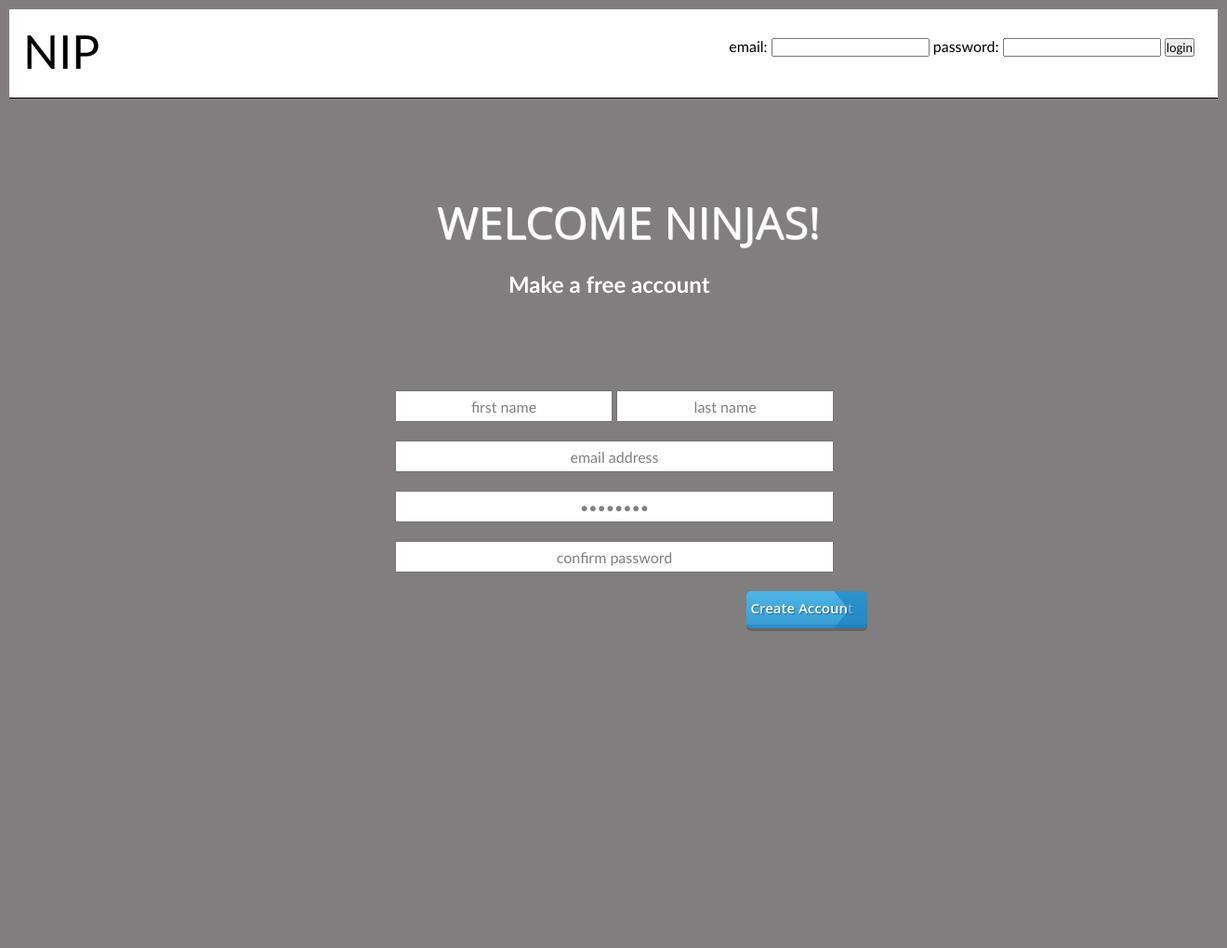
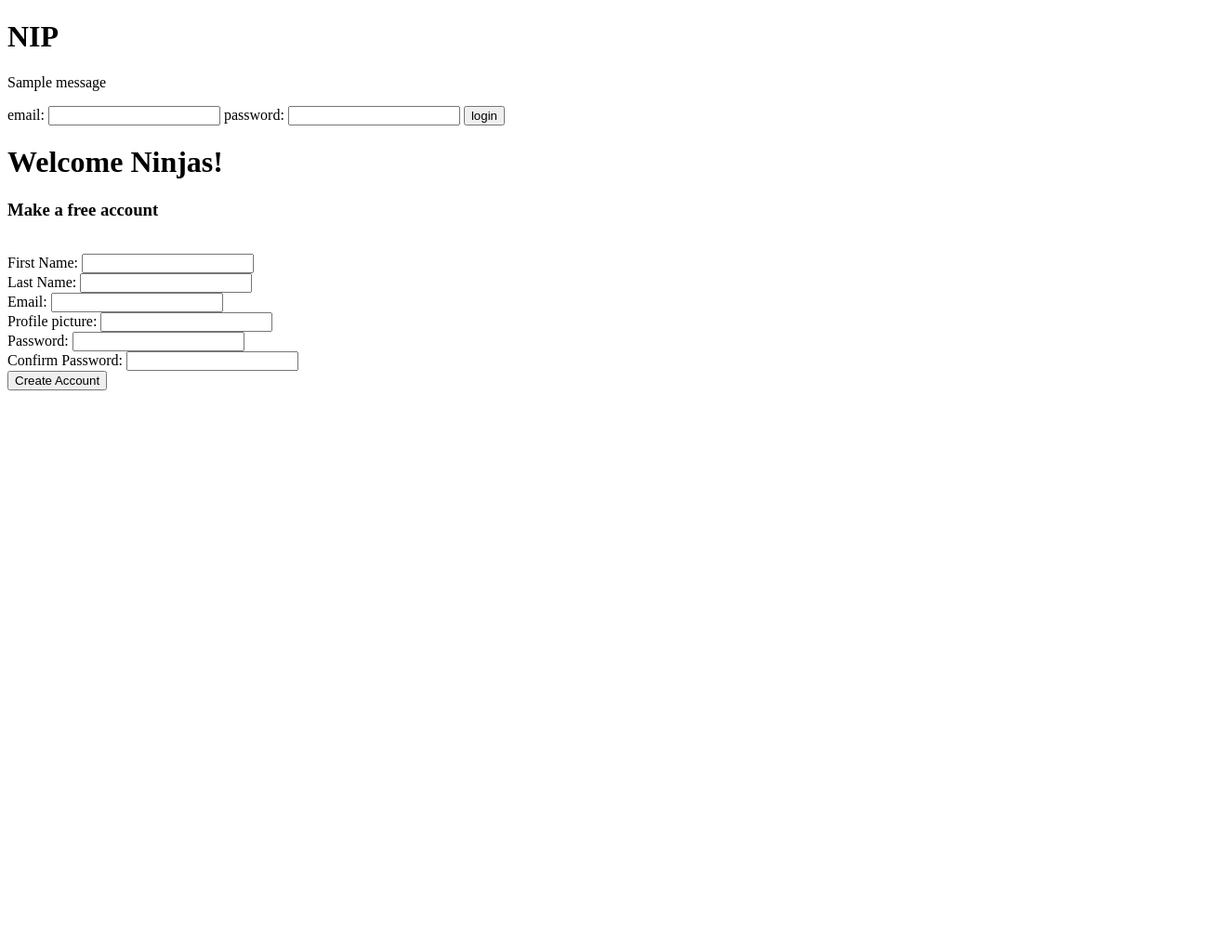
Before and after one commit to Sadorski/nip, a Django app: template main/apps/nip/templates/nip/login.html in a window 1320 px wide. Shown: the whole page at 93% size. After the commit the page ends 420 px from the top, so only its background shows below. Run offline with Django 3.2, Linux system fonts and the light colour scheme; the template is opened without the code that fills it, so the values that code supplies are empty; tables that the repository leaves empty hold one stand-in row (values such as "Sample post"); one stand-in notice (Sample message) is shown; parts of the project's set-up code (start-up, migrations or seed data) failed here and were passed over.

Commit message:
tejas changes

```diff
--- a/main/apps/nip/templates/nip/login.html
+++ b/main/apps/nip/templates/nip/login.html
@@ -4,47 +4,49 @@
     <meta charset="UTF-8">
     <meta name="viewport" content="width=device-width, initial-scale=1.0">
     <meta http-equiv="X-UA-Compatible" content="ie=edge">
-    <!-- {% load static %}
-    <link rel="stylesheet" href="{% static 'nip/css/style.css' %}" media="screen" title="no title"  charset="utf-8"> -->
-    <link rel="stylesheet" href="../../static/nip/css/style.css">
-    <script src="https://ajax.googleapis.com/ajax/libs/jquery/3.3.1/jquery.min.js"></script>
-    <script src="https://cdnjs.cloudflare.com/ajax/libs/Buttons/2.0.0/css/buttons.css"></script>
     <title>Welcome Ninjas!</title>
 </head>
 <body>
-    <div class="wrapper">
-        <div class=header>
-            <div class="left-LOGO">
-                <p>NIP</p>
-            </div>
-            <form action=/process method=post>
+    <div class="header">
+        <h1>NIP</h1>
+        {% if messages %}
+            {% for message in messages %}
+                <p>{{message}}</p>
+            {%endfor%}
+        {%endif%}
+        <form action="/login" method="post">
             {% csrf_token %}
-                <input type=hidden name=action value=login>
-                <label for=email>email:</label>
-                <input type=text name=email>
-                <label for=password>password:</label>
-                <input type=password name=password>
-                <input type=submit name=submit value=login>
+            <input type="hidden" name="action" value="login">
+            <label for="email">email:</label>
+            <input type="text" name="email">
+            <label for="password">password:</label>
+            <input type="password" name="password">
+            <input type="submit" name="submit" value="login">
         </form>
     </div>
-        <div class=login-main>
+    <div class="body">
         <h1>Welcome Ninjas!</h1>
         <h3>Make a free account</h3>
-            <form action=/process method=post class="FORM">
+
+        <form action="/new_user" method="post">
             {% csrf_token %}
-                <input type=hidden name=action value=reg>
-                <div class="NAME">
-                    <input type="text" name="first_name" value="first name" class="FNAME">
-                    <input type="text" name="last_name" value="last name" class="LNAME">
-                </div>
-                <div class="EMAIL-PASSWORDS">
-                    <input type="text" name="email" value="email address" class="EMAIL">
-                    <input type="password" name="password" value="password" class="PASSWORD">
-                    <input type="confirm" name="confirm" value="confirm password" class="PASSWORD2">
-                </div>
-                <button class="button">Create Account</button>
+            <input type="hidden" name="action" value="reg">
+            <br>
+            First Name: <input type="text" name="first_name">
+            <br>
+            Last Name: <input type="text" name="last_name">
+            <br>
+            Email: <input type="text" name="email">
+            <br>
+            Profile picture: <input type="text" name="picture">
+            <br>
+            Password: <input type="password" name="password">
+            <br>
+            Confirm Password: <input type="password" name="confirm" >
+            <br>
+            <input type="submit" name="submit" value="Create Account">
         </form>
     </div>
-    </div>
+
 </body>
 </html>
--- a/main/apps/nip/urls.py
+++ b/main/apps/nip/urls.py
@@ -3,5 +3,7 @@ from . import views           # This line is new!
 urlpatterns = [
     url(r'^$', views.index),
     url(r'^process/?$', views.process),
+    url(r'^new_user/?$', views.new_user),
+    url(r'^login/?$', views.login),
     url(r'^strengths/?$', views.strength)     # This line has changed!
 ]
```
Also changed, not shown: main/apps/nip/models.py (+28 -25 lines), main/apps/nip/views.py (+31 -2 lines). Lines whose indentation alone changed are shown as unchanged.
